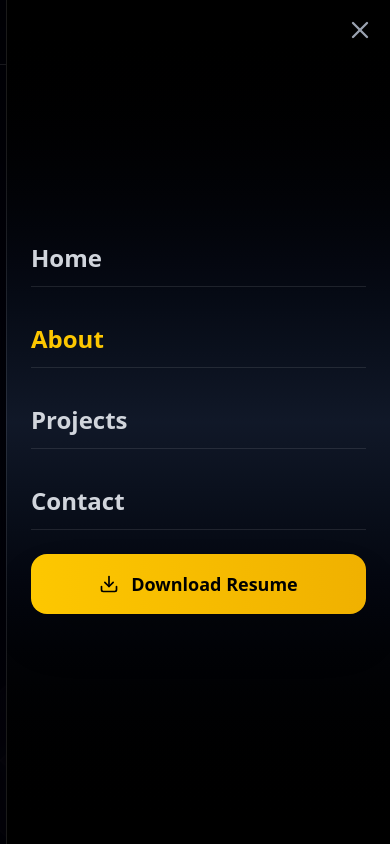
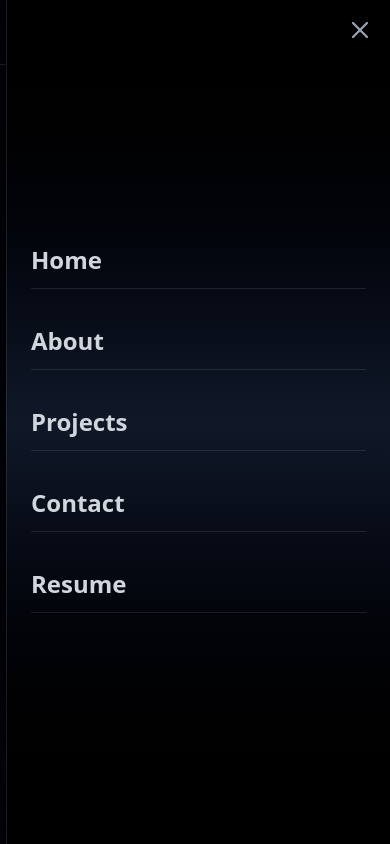
Before and after one commit to abhishekverma22/Portfolio, a React (Vite) app: page / in a window 390 px wide. Both pictures are taken after a click on the button 354 px from the left and 32 px from the top of the page. Shown: the top 844 px of the page. Built offline with nearby package versions, Linux system fonts and the light colour scheme; a web font is replaced by a local one.

Commit message:
redesign

```diff
--- a/src/App.jsx
+++ b/src/App.jsx
@@ -60,11 +60,19 @@ const App = () => {
 
       <style jsx>{`
         @keyframes balloon {
-          0% { transform: translateY(0) translateX(0) rotate(0deg); opacity: 0; }
-          10% { opacity: 0.4; }
-          90% { opacity: 0.3; }
+          0% {
+            transform: translateY(0) translateX(0) rotate(0deg);
+            opacity: 0;
+          }
+          10% {
+            opacity: 0.4;
+          }
+          90% {
+            opacity: 0.3;
+          }
           100% {
-            transform: translateY(-110vh) translateX(var(--drift, 100px)) rotate(360deg);
+            transform: translateY(-110vh) translateX(var(--drift, 100px))
+              rotate(360deg);
             opacity: 0;
           }
         }
@@ -74,11 +82,19 @@ const App = () => {
       <div className="relative min-h-screen">
         <Navbar scrollToSection={scrollToSection} />
 
-        <div className="pt-20 md:pt-24">
-          <section id="home"><Home /></section>
-          <section id="about"><About /></section>
-          <section id="projects"><Project /></section>
-          <section id="contact"><Contact /></section>
+        <div className="">
+          <section id="home">
+            <Home />
+          </section>
+          <section id="about">
+            <About />
+          </section>
+          <section id="projects">
+            <Project />
+          </section>
+          <section id="contact">
+            <Contact />
+          </section>
         </div>
       </div>
     </>
--- a/src/components/Home.jsx
+++ b/src/components/Home.jsx
@@ -37,17 +37,19 @@ const Home = () => {
 
       <div className="relative max-w-7xl mx-auto w-full">
         {/* MOBILE LAYOUT - Image on Top */}
-        <div className="block md:hidden text-center space-y-8">
+        {/* MOBILE LAYOUT - Smaller Image & Text */}
+        <div className="block md:hidden text-center space-y-6 mt-4">
+          {/* Small Image */}
           <motion.div
             initial={{ opacity: 0, scale: 0.8 }}
             whileInView={{ opacity: 1, scale: 1 }}
             viewport={{ once: true }}
-            transition={{ duration: 0.8 }}
+            transition={{ duration: 0.6 }}
             className="mx-auto"
           >
             <div className="relative group inline-block">
-              <div className="absolute -inset-3 sm:-inset-4 bg-linear-to-r from-purple-600/20 to-blue-600/20 rounded-full blur-3xl opacity-60 group-hover:opacity-90 transition duration-700" />
-              <div className="relative w-38 h-48 sm:w-64 sm:h-64 rounded-full overflow-hidden border-4 sm:border-8 border-gray-800 shadow-2xl">
+              <div className="absolute -inset-2 bg-linear-to-r from-purple-600/20 to-blue-600/20 rounded-full blur-xl opacity-60 group-hover:opacity-90 transition duration-700" />
+              <div className="relative w-40 h-50 sm:w-36 sm:h-36 rounded-full overflow-hidden border-4 border-gray-800 shadow-xl">
                 <img
                   src={profileImage}
                   alt="Abhishek Verma"
@@ -57,66 +59,66 @@ const Home = () => {
             </div>
           </motion.div>
 
-          <div className="space-y-5">
+          {/* Text Section */}
           <motion.p
-              initial={{ opacity: 0, y: 20 }}
+            initial={{ opacity: 0, y: 15 }}
             whileInView={{ opacity: 1, y: 0 }}
-              transition={{ delay: 0.3 }}
-              className="text-gray-400 font-medium text-sm sm:text-base tracking-wider"
+            transition={{ delay: 0.2 }}
+            className="text-gray-400 font-medium text-s tracking-wider"
           >
             Hello, I'm
           </motion.p>
 
           <motion.h1
-              initial={{ opacity: 0, y: 20 }}
+            initial={{ opacity: 0, y: 15 }}
             whileInView={{ opacity: 1, y: 0 }}
-              transition={{ delay: 0.5 }}
-              className="text-4xl sm:text-5xl font-bold text-white leading-tight"
+            transition={{ delay: 0.35 }}
+            className="text-3xl font-bold tracking-wide text-white"
           >
             Abhishek Verma
           </motion.h1>
 
           <motion.p
-              initial={{ opacity: 0, y: 20 }}
+            initial={{ opacity: 0, y: 15 }}
             whileInView={{ opacity: 1, y: 0 }}
-              transition={{ delay: 0.7 }}
-              className="text-lg sm:text-xl font-light text-gray-400 italic"
+            transition={{ delay: 0.45 }}
+            className="text-base font-light text-gray-400 italic -mt-4 "
           >
             Turning Ideas into Code
           </motion.p>
 
           <motion.p
+            initial={{ opacity: 0, y: 15 }}
+            whileInView={{ opacity: 1, y: 0 }}
+            transition={{ delay: 0.55 }}
+            className="text-gray-300 text-s leading-relaxed max-w-xs mx-auto px-3"
+          >
+           Passionate full-stack developer building fast, modern, responsive web apps.
+          </motion.p>
+
+          {/* Buttons */}
+          <motion.div
             initial={{ opacity: 0, y: 20 }}
             whileInView={{ opacity: 1, y: 0 }}
-              transition={{ delay: 0.9 }}
-              className="text-gray-300 text-sm sm:text-base leading-relaxed max-w-md mx-auto px-4"
-            >
-              Passionate full-stack developer crafting beautiful, responsive,
-              and high-performance web applications with React, Node.js, and
-              modern tools.
-            </motion.p>
-
-            <motion.div
-              initial={{ opacity: 0, y: 30 }}
-              whileInView={{ opacity: 1, y: 0 }}
-              transition={{ delay: 1.1 }}
-              className="flex flex-col gap-4 pt-6"
+            transition={{ delay: 0.65 }}
+            className="flex items-center justify-center gap-3 pt-4"
           >
             <a
               href="#projects"
-                className="px-8 py-4 bg-linear-to-r from-gray-700 to-gray-800 text-white font-bold rounded-full shadow-xl hover:shadow-2xl hover:scale-105 transition-all duration-300 border border-gray-600"
+              className="px-4 py-2 bg-gray-800 text-white font-medium text-s rounded-full border border-gray-700 shadow-md hover:scale-105 transition duration-300"
             >
-                View My Projects
+              Projects
             </a>
+
             <a
-                href="/Abhishek_verma_resume.pdf"
-                download="Abhishek_Verma_Resume.pdf"
-                className="px-8 py-4 border-2 border-gray-500 text-gray-300 font-bold rounded-full hover:bg-white/10 hover:text-white hover:border-gray-400 transition-all duration-300"
+              href="https://drive.google.com/file/d/1FoIUC4ewNl_3WN96QMl-9VzNMXqF8vZs/view?usp=sharing"
+              target="_blank"
+              rel="noopener noreferrer"
+              className="px-4 py-2 border border-gray-500 text-gray-300 font-medium text-s rounded-full hover:bg-white/10 hover:text-white transition duration-300"
             >
-                Download Resume
+              Resume
             </a>
           </motion.div>
-          </div>
         </div>
 
         {/* DESKTOP & TABLET - Side by Side */}
@@ -166,25 +168,25 @@ const Home = () => {
               and high-performance web applications with React, Node.js, and
               modern tools.
             </motion.p>
-
             <motion.div
               initial={{ opacity: 0, y: 40 }}
               whileInView={{ opacity: 1, y: 0 }}
               transition={{ delay: 1 }}
-              className="flex gap-6 pt-8"
+              className="flex flex-row gap-6 pt-8"
             >
               <a
                 href="#projects"
-                className="px-8 py-4 bg-linear-to-r from-gray-700 to-gray-800 text-white font-bold text-lg rounded-full shadow-xl hover:shadow-2xl hover:scale-105 transition-all duration-300 border border-gray-600"
+                className="px-6 py-3 bg-linear-to-r from-gray-700 to-gray-800 text-white font-semibold text-lg rounded-full shadow-md hover:shadow-xl hover:scale-105 transition-all duration-300 border border-gray-600"
               >
-                View My Projects
+                View Projects
               </a>
+
               <a
                 href="/Abhishek_verma_resume.pdf"
                 download="Abhishek_Verma_Resume.pdf"
-                className="px-8 py-4 border-2 border-gray-500 text-gray-300 font-bold text-lg rounded-full hover:bg-white/10 hover:text-white hover:border-gray-400 transition-all duration-300"
+                className="px-6 py-3 border-2 border-gray-500 text-gray-300 font-semibold text-lg rounded-full hover:bg-white/10 hover:text-white hover:border-gray-400 transition-all duration-300"
               >
-                Download Resume
+                Resume
               </a>
             </motion.div>
           </motion.div>
--- a/src/components/NavBar.jsx
+++ b/src/components/NavBar.jsx
@@ -7,10 +7,15 @@ const Navbar = ({ scrollToSection }) => {
   const [activeSection, setActiveSection] = useState("home");
 
   const navItems = [
-    { name: "Home", section: "home" },
-    { name: "About", section: "about" },
-    { name: "Projects", section: "projects" },
-    { name: "Contact", section: "contact" },
+    { name: "Home", section: "home", type: "scroll" },
+    { name: "About", section: "about", type: "scroll" },
+    { name: "Projects", section: "projects", type: "scroll" },
+    { name: "Contact", section: "contact", type: "scroll" },
+    {
+      name: "Resume",
+      type: "external",
+      link: "https://drive.google.com/file/d/1FoIUC4ewNl_3WN96QMl-9VzNMXqF8vZs/view?usp=sharing",
+    },
   ];
 
   // Scrollspy effect: detect active section based on scroll position
@@ -66,14 +71,14 @@ const Navbar = ({ scrollToSection }) => {
           {/* Desktop Navigation */}
           <div className="hidden lg:flex items-center gap-10">
             <div className="flex items-center gap-6 relative">
-              {navItems.map((item) => (
+              {navItems.map((item) =>
+                item.type === "scroll" ? (
                   <button
-                  key={item.section}
+                    key={item.name}
                     onClick={() => handleNavClick(item.section)}
                     className={`relative text-xs sm:text-sm lg:text-base cursor-pointer font-medium text-gray-300 hover:text-white transition-all duration-300 px-1`}
                   >
                     {item.name}
-                  {/* Active Bar */}
                     {activeSection === item.section && (
                       <motion.span
                         layoutId="nav-bar"
@@ -86,23 +91,17 @@ const Navbar = ({ scrollToSection }) => {
                       />
                     )}
                   </button>
-              ))}
+                ) : (
+                  <button
+                    key={item.name}
+                    onClick={() => window.open(item.link, "_blank")}
+                    className="relative text-xs sm:text-sm lg:text-base cursor-pointer font-medium text-gray-300 hover:text-white transition-all duration-300 px-1"
+                  >
+                    {item.name}
+                  </button>
+                )
+              )}
             </div>
-
-            {/* Desktop Resume */}
-            <motion.a
-              href="/Abhishek_verma_resume.pdf"
-              download="Abhishek_Verma_Resume.pdf"
-              className="group flex items-center gap-2 px-4 py-2 sm:px-5 sm:py-3 bg-yellow-400/10 border border-yellow-400/30 rounded-full text-yellow-400 text-sm sm:text-base font-medium hover:bg-yellow-400 hover:text-black transition-all duration-300 shadow-lg"
-              whileHover={{ scale: 1.05 }}
-              whileTap={{ scale: 0.95 }}
-            >
-              <Download
-                size={16}
-                className="group-hover:rotate-12 transition-transform"
-              />
-              Resume
-            </motion.a>
           </div>
 
           {/* Mobile Toggle */}
@@ -137,33 +136,34 @@ const Navbar = ({ scrollToSection }) => {
               className="fixed inset-y-0 right-0 w-full max-w-sm bg-linear-to-b from-black via-gray-900 to-black border-l border-white/10 shadow-2xl z-50 lg:hidden flex flex-col"
             >
               <div className="flex-1 flex flex-col justify-center px-6 py-16 sm:px-8 space-y-6 ">
-                {navItems.map((item, index) => (
+                {navItems.map((item, index) =>
+                  item.type === "scroll" ? (
                     <motion.button
-                    key={item.section}
+                      key={item.name}
                       initial={{ opacity: 0, x: 50 }}
                       animate={{ opacity: 1, x: 0 }}
                       transition={{ delay: index * 0.1 }}
                       onClick={() => handleNavClick(item.section)}
-                    className={`block w-full text-left text-2xl sm:text-3xl font-bold  ${
-                      activeSection === item.section
-                        ? "text-yellow-400"
-                        : "text-gray-300"
-                    } hover:text-white transition-all duration-300 py-3 border-b border-white/10 last:border-0`}
+                      className="block w-full text-left text-2xl sm:text-3xl font-bold text-gray-300 hover:text-white transition-all duration-300 py-3 border-b border-white/10"
                     >
                       {item.name}
                     </motion.button>
-                ))}
-
-                {/* Resume Button */}
-                <a
-                  href="/Abhishek_verma_resume.pdf"
-                  download="Abhishek_Verma_Resume.pdf"
-                  className="flex items-center justify-center gap-3 w-full px-8 py-4 bg-linear-to-r from-yellow-400 to-yellow-500 text-black font-bold text-lg rounded-2xl shadow-2xl hover:shadow-yellow-400/50 transition-all duration-300 hover:scale-105 active:scale-95 cursor-pointer"
-                  onClick={() => setIsOpen(false)}
+                  ) : (
+                    <motion.button
+                      key={item.name}
+                      initial={{ opacity: 0, x: 50 }}
+                      animate={{ opacity: 1, x: 0 }}
+                      transition={{ delay: index * 0.1 }}
+                      onClick={() => {
+                        setIsOpen(false);
+                        window.open(item.link, "_blank");
+                      }}
+                      className="block w-full text-left text-2xl sm:text-3xl font-bold text-gray-300 hover:text-white transition-all duration-300 py-3 border-b border-white/10"
                     >
-                  <Download size={20} />
-                  Download Resume
-                </a>
+                      {item.name}
+                    </motion.button>
+                  )
+                )}
               </div>
 
               {/* Close Button */}
--- a/src/components/Project.jsx
+++ b/src/components/Project.jsx
@@ -1,6 +1,5 @@
 import React, { useState } from "react";
 import { motion, AnimatePresence } from "framer-motion";
-import portfolio from "../assets/portfolio.png";
 import citiSaver from "../assets/CITI-SAVER.png";
 import fluencymate from "../assets/fluencymate.png";
 
@@ -44,25 +43,6 @@ const projects = [
     liveDemo: "https://my-city-jet.vercel.app/",
     github: "https://github.com/SumitKumar8252/My-City",
     image: citiSaver,
-  },
-  {
-    id: 3,
-    title: "Portfolio Website",
-    description:
-      "A sleek personal portfolio with smooth animations, glassmorphism, floating bubbles, and interactive hover effects using React and Framer Motion.",
-    fullDescription:
-      "This portfolio features a modern dark theme with floating particle background, glassmorphic cards, smooth scroll navigation, interactive project previews with image swipe, and a fully functional contact form. Built with React, Tailwind CSS, Framer Motion, and Lucide icons for a premium developer experience.",
-    tech: ["React", "Tailwind CSS", "Framer Motion", "Lucide Icons"],
-    features: [
-      "Smooth Scroll",
-      "Glassmorphism",
-      "Image Hover Effects",
-      "Floating Bubbles",
-      "Responsive Design",
-    ],
-    liveDemo: "https://abhishek-verm-portfolio.vercel.app",
-    github: "https://github.com/abhishekverma22/Portfolio",
-    image: portfolio,
   },
 ];
 const Project = () => {
@@ -114,7 +94,7 @@ const Project = () => {
           </motion.div>
 
           {/* Project Grid */}
-          <div className="grid grid-cols-1 sm:grid-cols-2 lg:grid-cols-3 gap-6 sm:gap-8 lg:gap-10">
+          <div className="grid gap-6 sm:gap-8 lg:gap-10 grid-cols-[repeat(auto-fit,minmax(300px,1fr))]">
             {projects.map((project, index) => (
               <motion.div
                 key={project.id}
@@ -162,15 +142,25 @@ const Project = () => {
                     </p>
 
                     {/* Live Demo */}
-                    <div className="mt-4 sm:mt-6">
+                    {/* Action Buttons */}
+                    <div className="mt-4 sm:mt-6 flex gap-3 flex-wrap">
                       <a
                         href={project.liveDemo}
                         target="_blank"
                         rel="noopener noreferrer"
                         onClick={(e) => e.stopPropagation()}
-                        className="inline-block px-4 sm:px-6 py-2 sm:py-3 text-xs sm:text-sm md:text-base bg-linear-to-r from-gray-700 to-gray-800 text-white font-medium rounded-xl hover:shadow-md transition-all duration-300"
+                        className="flex-1 px-4 sm:px-6 py-2 sm:py-3 text-xs sm:text-sm md:text-base bg-linear-to-r from-gray-700 to-gray-800 text-white font-medium rounded-xl hover:shadow-md transition-all duration-300 text-center"
                       >
                         Live Demo
+                      </a>
+                      <a
+                        href={project.github}
+                        target="_blank"
+                        rel="noopener noreferrer"
+                        onClick={(e) => e.stopPropagation()}
+                        className="flex-1 px-4 sm:px-6 py-2 sm:py-3 text-xs sm:text-sm md:text-base border-2 border-gray-500 text-white font-medium rounded-xl hover:bg-white/10 hover:border-gray-400 transition-all duration-300 text-center"
+                      >
+                        View Code
                       </a>
                     </div>
                   </div>
```
Also changed, not shown: src/assets/portfolio.png (deleted), 1 other file (tests, documents, lock files or other folders). Lines whose indentation alone changed are shown as unchanged.
